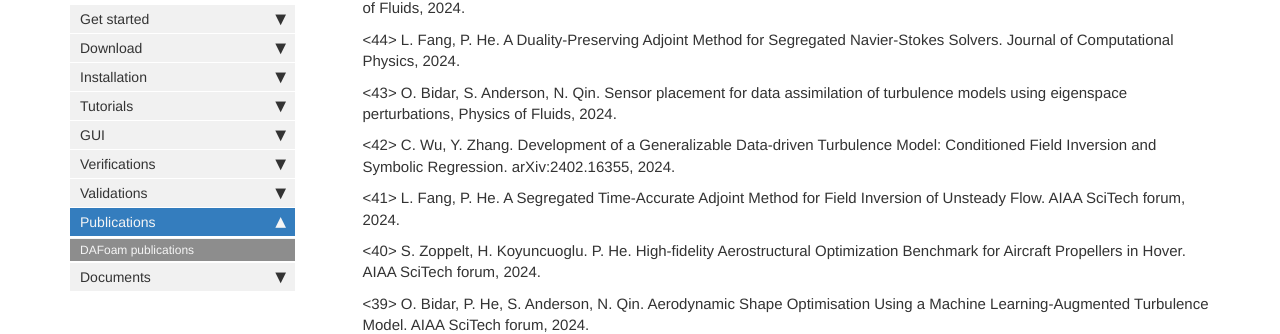
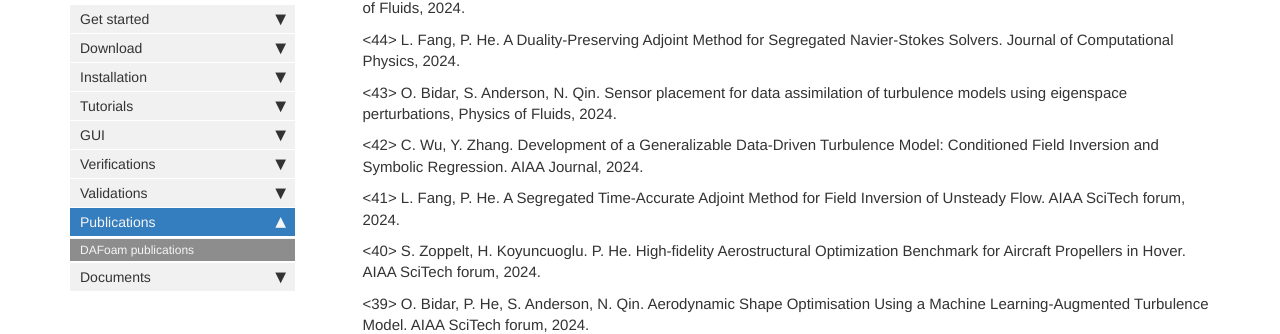
Before and after one commit to DAFoam/DAFoam.github.io, a Jekyll site: the page built from pages/mydoc/mydoc_docs_publications.md, in a window 1280 px wide and 900 px high, scrolled down 856 px. Shown: the part 124-458 px from the top of the window. Built offline with Jekyll 4.4.1, drawn with Linux system fonts in a browser that asks for light colours; comment, search, counter and statistics services are not loaded.

Commit message:
content update

```diff
--- a/pages/mydoc/mydoc_docs_publications.md
+++ b/pages/mydoc/mydoc_docs_publications.md
@@ -43,7 +43,7 @@ The following publications used DAFoam in their studies. If we miss yours, pleas
 
 <43> O. Bidar, S. Anderson, N. Qin. Sensor placement for data assimilation of turbulence models using eigenspace perturbations, Physics of Fluids, 2024.
 
-<42> C. Wu, Y. Zhang. Development of a Generalizable Data-driven Turbulence Model: Conditioned Field Inversion and Symbolic Regression. arXiv:2402.16355, 2024.
+<42> C. Wu, Y. Zhang. Development of a Generalizable Data-Driven Turbulence Model: Conditioned Field Inversion and Symbolic Regression. AIAA Journal, 2024.
 
 <41> L. Fang, P. He. A Segregated Time-Accurate Adjoint Method for Field Inversion of Unsteady Flow. AIAA SciTech forum, 2024.
 
```
